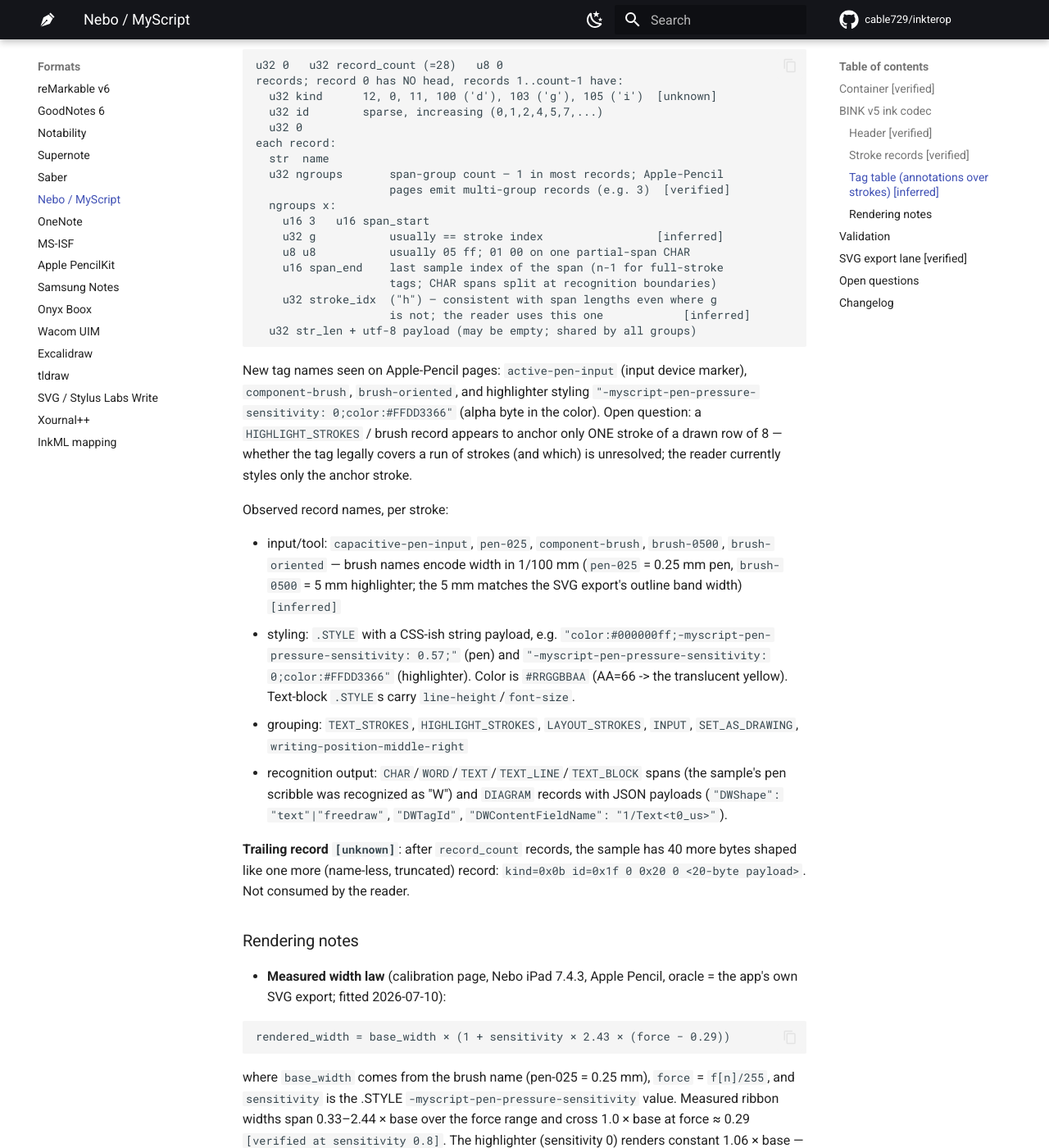
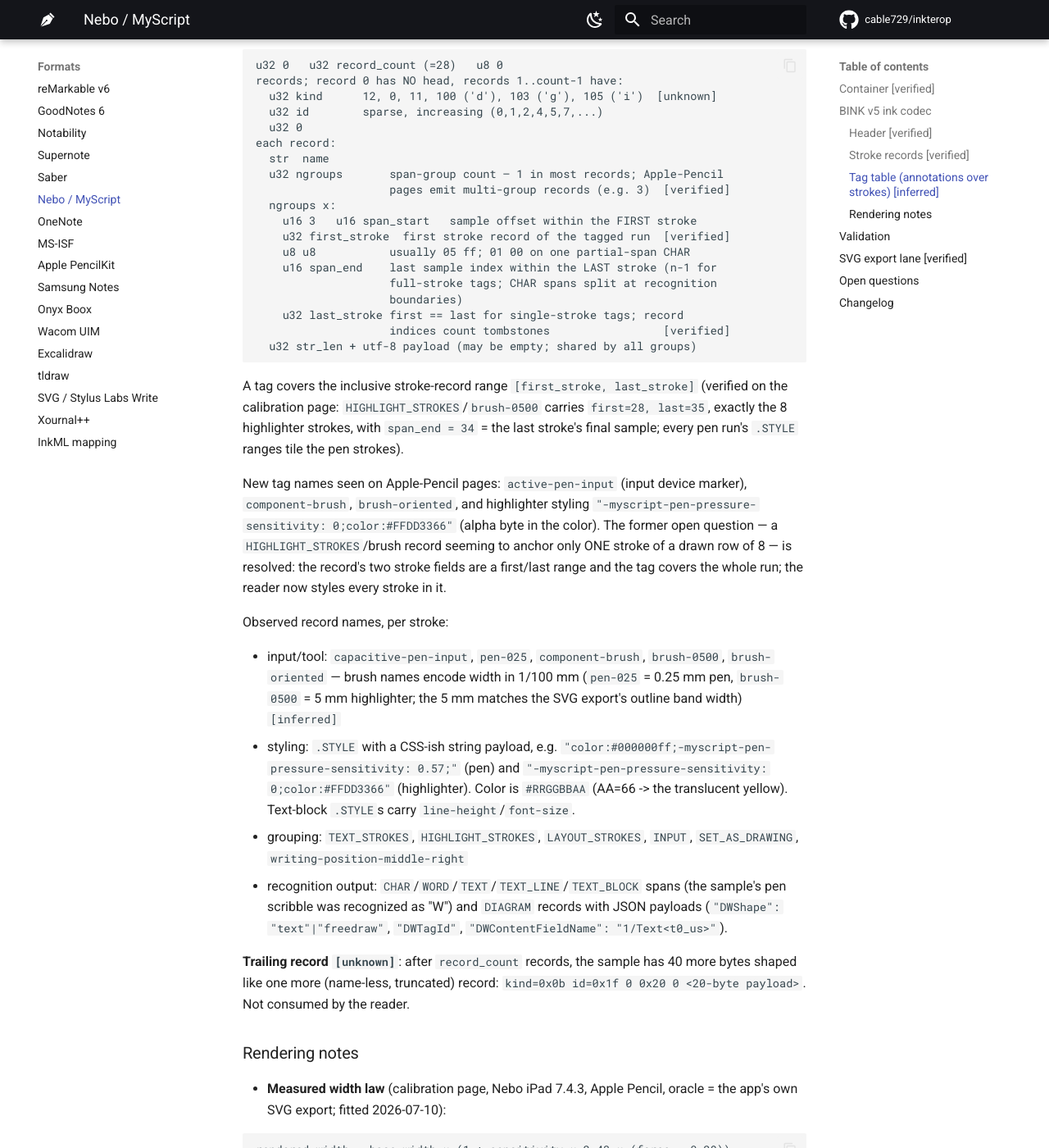
Before and after one commit to cable729/inkterop, an MkDocs documentation site: the page built from docs/formats/nebo.md, in a window 1280 px wide and 1400 px high, scrolled down 1933 px. Shown: the whole window at 82% size. Built offline with MkDocs 1.6.1 and Material for MkDocs 9.7.7, drawn with Linux system fonts in a browser that asks for light colours; comment, search, counter and statistics services are not loaded; some of the changed text lies outside the part shown.

Commit message:
Nebo PDF registration: native page sizing + BINK tag ranges (17% -> 68% ink-match)
Two fixes found chasing the nebo-calibration registered visualdiff:

- PdfWriter default page sizing is now native (source page size — Nebo
  A4 comes out A4, 595x842) instead of uniform Letter. Exception:
  reMarkable sources keep the uniform Letter fit, since rM ink can
  overflow its page bounds in x (bounds grow in y only) and a
  native-size page would clip strokes. Mirror/render are unaffected
  (they pass cfg.render_config() explicitly); --normalize still
  overrides.

- BINK tag-table decode: the previously skipped "g" field is the FIRST
  stroke record of the tagged run and stroke_idx the LAST — a tag
  covers the inclusive range, verified on the calibration page
  (HIGHLIGHT_STROKES first=28 last=35 = exactly the 8 highlighter
  strokes; span_end 34 = the last stroke's final sample). The reader
  attached tags only to the last stroke, so 7 of 8 highlighter strokes
  rendered as thin black pen ink. Tags now fan out across their range;
  this also closes the "tag-run gap" open question — pen strokes get
  their real .STYLE sensitivity, 0.8 remains only as a fallback for
  unparseable tag tables.

goodnotes/saber pixel goldens regenerated for the page-size change
only (ink verified unchanged at ~99.99% registered before updating);
reMarkable goldens untouched.

Co-Authored-By: Claude Fable 5 <noreply@anthropic.com>

````diff
--- a/docs/formats/nebo.md
+++ b/docs/formats/nebo.md
@@ -100,23 +100,31 @@ each record:
   u32 ngroups       span-group count — 1 in most records; Apple-Pencil
                     pages emit multi-group records (e.g. 3)  [verified]
   ngroups x:
-    u16 3   u16 span_start
-    u32 g           usually == stroke index                 [inferred]
+    u16 3   u16 span_start   sample offset within the FIRST stroke
+    u32 first_stroke  first stroke record of the tagged run  [verified]
     u8 u8           usually 05 ff; 01 00 on one partial-span CHAR
-    u16 span_end    last sample index of the span (n-1 for full-stroke
-                    tags; CHAR spans split at recognition boundaries)
-    u32 stroke_idx  ("h") — consistent with span lengths even where g
-                    is not; the reader uses this one            [inferred]
+    u16 span_end    last sample index within the LAST stroke (n-1 for
+                    full-stroke tags; CHAR spans split at recognition
+                    boundaries)
+    u32 last_stroke first == last for single-stroke tags; record
+                    indices count tombstones                 [verified]
   u32 str_len + utf-8 payload (may be empty; shared by all groups)
 ```
+
+A tag covers the inclusive stroke-record range
+`[first_stroke, last_stroke]` (verified on the calibration page:
+`HIGHLIGHT_STROKES`/`brush-0500` carries `first=28, last=35`, exactly
+the 8 highlighter strokes, with `span_end = 34` = the last stroke's
+final sample; every pen run's `.STYLE` ranges tile the pen strokes).
 
 New tag names seen on Apple-Pencil pages: `active-pen-input` (input
 device marker), `component-brush`, `brush-oriented`, and highlighter
 styling `"-myscript-pen-pressure-sensitivity: 0;color:#FFDD3366"`
-(alpha byte in the color). Open question: a `HIGHLIGHT_STROKES` /
-brush record appears to anchor only ONE stroke of a drawn row of 8 —
-whether the tag legally covers a run of strokes (and which) is
-unresolved; the reader currently styles only the anchor stroke.
+(alpha byte in the color). The former open question — a
+`HIGHLIGHT_STROKES`/brush record seeming to anchor only ONE stroke of
+a drawn row of 8 — is resolved: the record's two stroke fields are a
+first/last range and the tag covers the whole run; the reader now
+styles every stroke in it.
 
 Observed record names, per stroke:
 
@@ -165,15 +173,16 @@ by the reader.
   is constant f=255 — how the app renders those (speed-based?) is
   `[unknown]`, so they keep the constant-width appearance from the
   brush name.
-- Style tags only reach a run's anchor stroke (tag-run gap, open
-  question below), but the app's export renders *every* pen stroke
-  force-varying; the reader assumes the app-default sensitivity 0.8
-  for unstyled pen strokes `[inferred]`.
+- Style tags cover their whole stroke-record range (first/last fields,
+  see the tag table above), so every pen stroke normally carries its
+  `.STYLE` sensitivity; the reader still assumes the app-default 0.8
+  for pen strokes left unstyled (e.g. an unparseable tag table)
+  `[inferred]`.
 - Highlighter: `#FFDD3366`, 5 mm, drawn as a translucent band.
-- PDF export lane: the app's PDF export of the calibration page does
-  not register against our render yet (our page size bug — Letter vs
-  A4 — plus a ~4% content-aspect delta); use the SVG lane as the
-  geometry oracle for now.
+- PDF export lane: registers now that convert defaults to native page
+  sizing (A4 out for A4 in) and tags style whole runs — 68% registered
+  ink-match on the calibration page; the remainder is cap shape and
+  width-law detail. The SVG lane stays the finer geometry oracle.
 
 ## Validation
 
````
Also changed, not shown: 5 other files.
